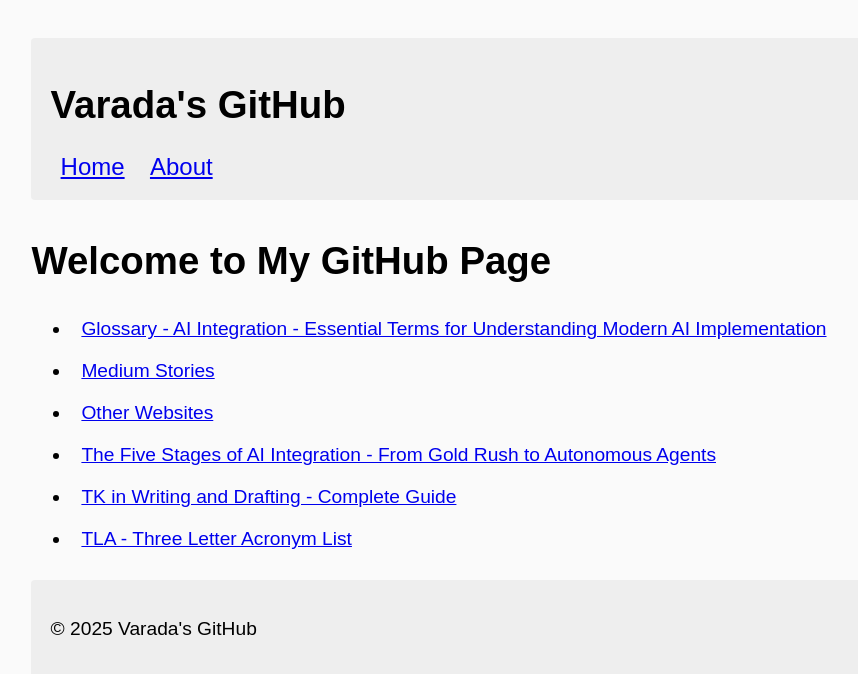
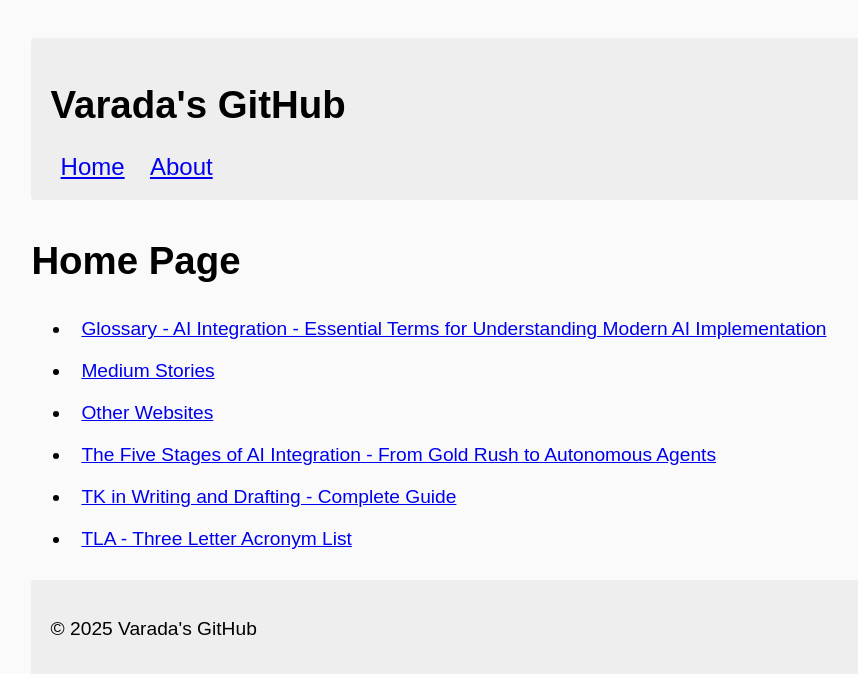
Before and after one commit to ivarada/ivarada.github.io, a Jekyll site: the page built from index.md, in a window 1280 px wide. Shown: the top 674 px of the page, without its empty margins (7-865 px from the left). Built offline with Jekyll 4.4.1, drawn with Linux system fonts in a browser that asks for light colours.

Commit message:
Update title and heading in index.md

```diff
--- a/index.md
+++ b/index.md
@@ -3,7 +3,7 @@
 title: Home
 ---
 
-# Welcome to My GitHub Page
+# Home Page
 
 - [Glossary - AI Integration - Essential Terms for Understanding Modern AI Implementation](Glossary-AI-Integration.html)
 - [Medium Stories](https://medium.com/@varada)
```
